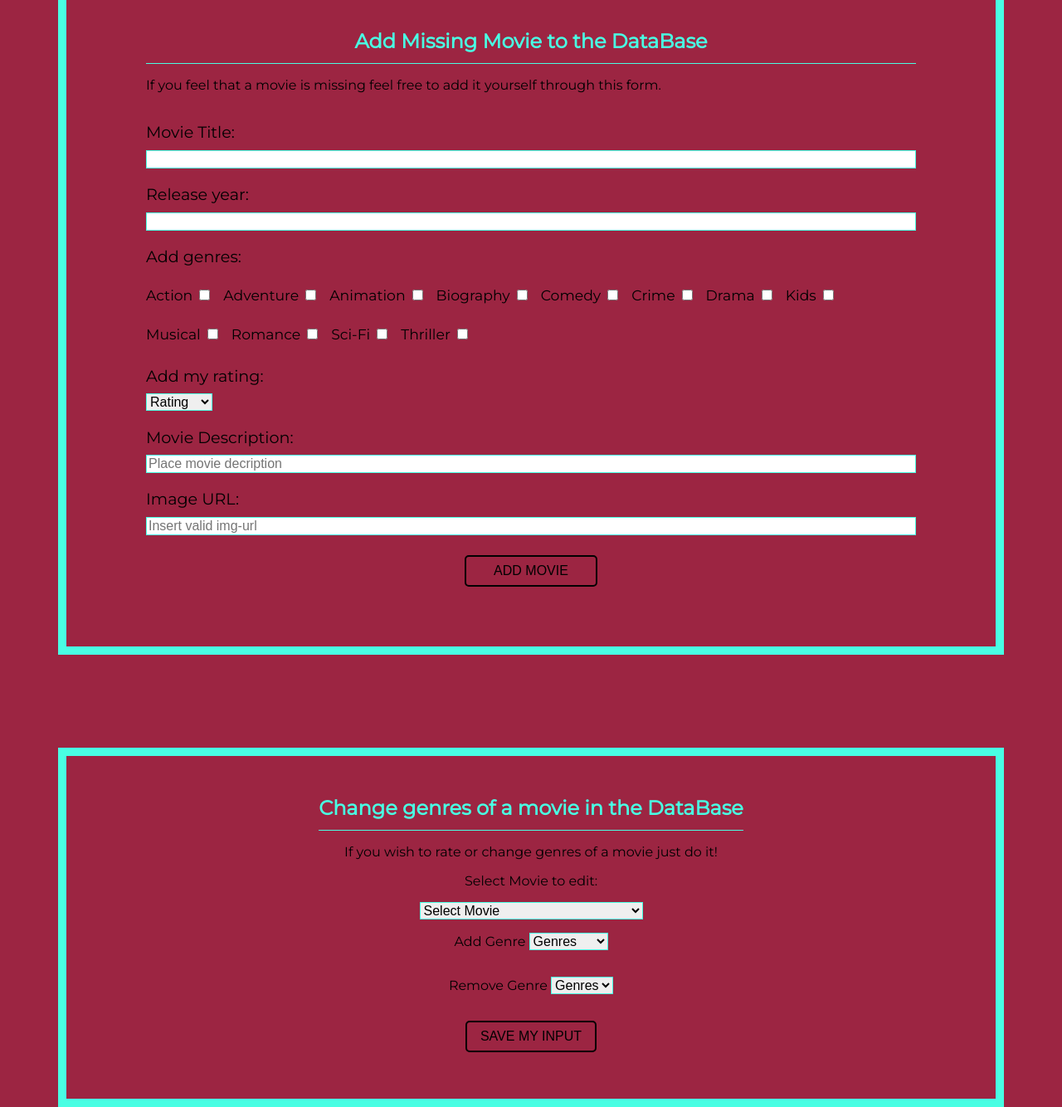
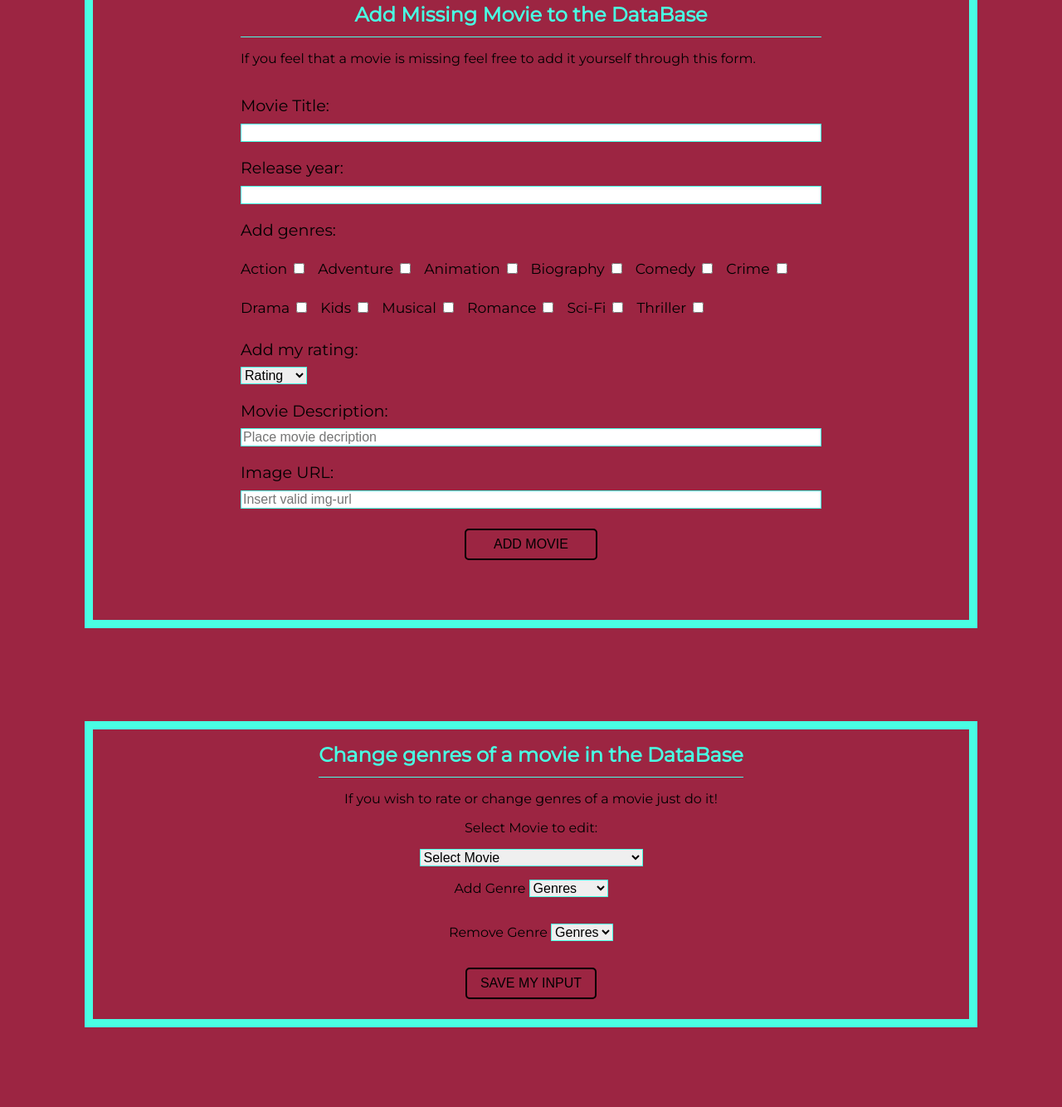
Before and after one commit to joannahogberg/PMDB, a plain HTML site: page index.html in a window 1280 px wide. Shown: the part 423-1757 px from the top of the page at 83% size. After the commit the page ends 1661 px from the top, so only its background shows below. Drawn offline with Linux system fonts and the light colour scheme.

Commit message:
breakfast

```diff
--- a/sass/main.scss
+++ b/sass/main.scss
@@ -48,6 +48,7 @@ body {
     font-size: 16px;
     background: $red;
     font-family: $text-font;
+    overflow-x: hidden;
 }
 
 .wrapper {
@@ -129,11 +130,11 @@ h2 {
     @include justify-content(center);
     z-index: 10;
     background: $red;
-    width: 80vw;
+    width: 95vw;
     margin: 0 auto;
-    margin-bottom: 2em;
+    margin-bottom: 1em;
     @include breakpoint(large) {
-        width: 90vw;
+        width: 70vw;
     }
 }
 
@@ -142,7 +143,6 @@ h2 {
     @include flex-direction(column);
     @include justify-content(center);
     margin: 0 auto;
-    // margin-top: -16em;
     margin-bottom: 3em;
     z-index: 1;
     @include breakpoint(small) {
@@ -203,8 +203,8 @@ button,
     @include flex-center;
     @include flex-direction(column);
     margin-top: 2em;
-    width: 80vw;
-    padding: 3em;
+    width: 95vw;
+    padding: 1em;
     border: 10px solid $celeste;
     @include breakpoint(small) {
         margin-top: 17em;
@@ -214,6 +214,7 @@ button,
     }
     @include breakpoint(large) {
         margin-top: 20em;
+        width: 80vw;
     }
 }
 
@@ -236,7 +237,13 @@ button,
 #addForm {
     @include flexbox;
     @include flex-direction(column);
-    padding: 1em 3em 1em;
+    padding: 1em;
+    @include breakpoint(medium) {
+        padding: 3em;
+    }
+    @include breakpoint(xlarge) {
+        width: 700px;
+    }
 }
 
 .addGenresDiv label {
```
Also changed, not shown: css/main.css, 1 other file.
